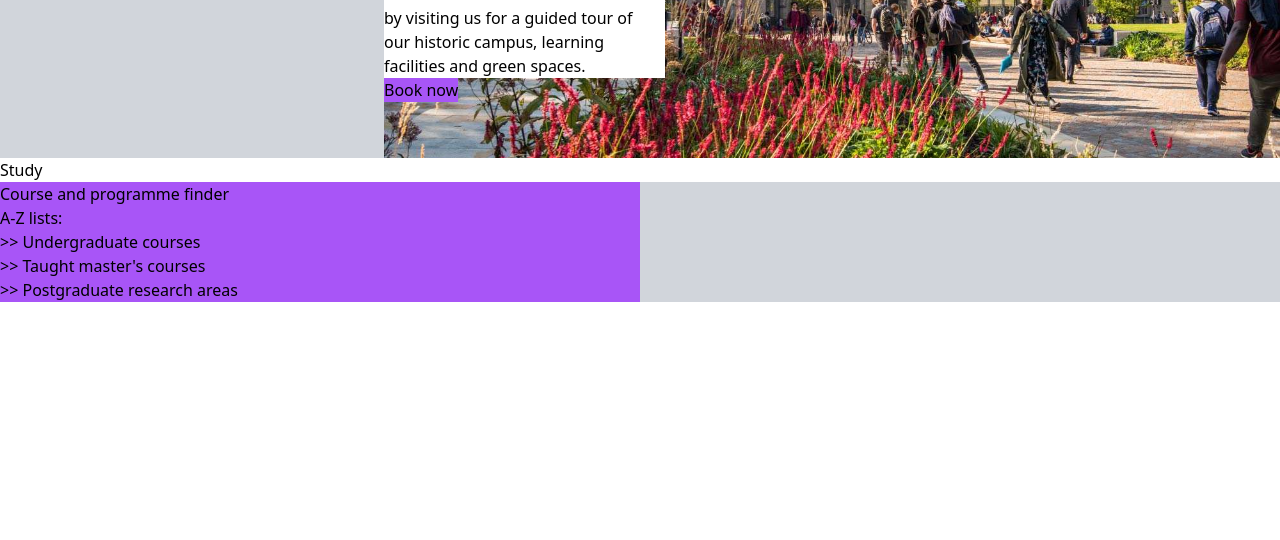
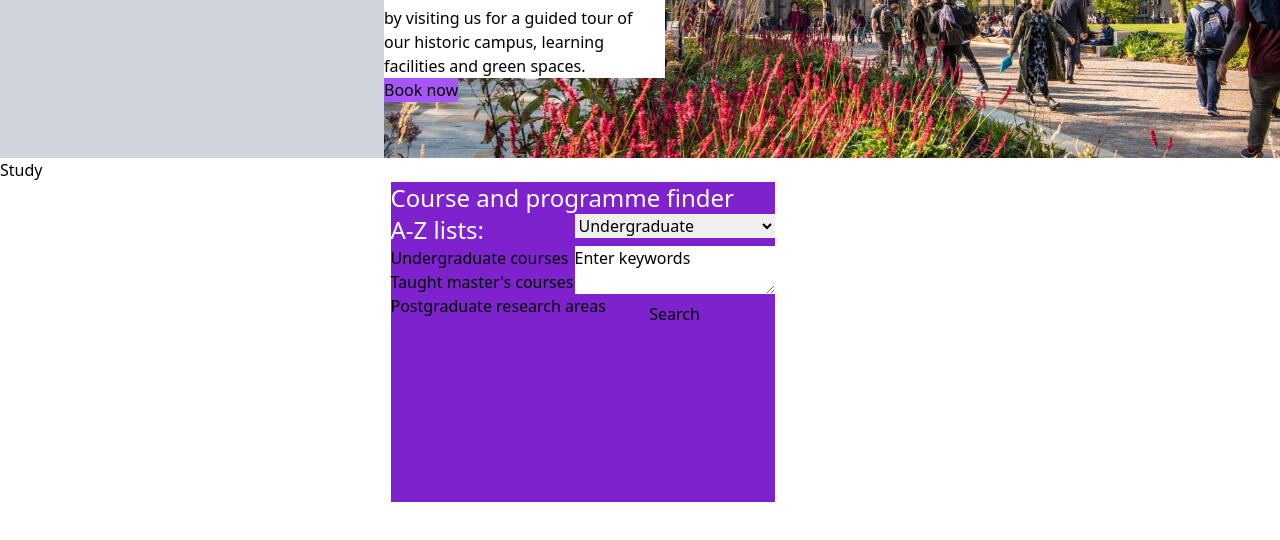
Before and after one commit to adeline333/manchester_uni_cloning1, a website: page index.html in a window 1280 px wide. Shown: the part 216-756 px from the top of the page. Drawn offline with nearby package versions, Linux system fonts and the light colour scheme.

Commit message:
working on the second section

```diff
--- a/index.html
+++ b/index.html
@@ -82,16 +82,33 @@
 
 
 
-    <div class="grid grid-cols-2">
+    <div class="grid grid-cols-2 gap-0 place-items-center">
 
-      <div class="bg-purple-500">
-        <p>Course and programme finder</p>
-                <div>
-                  <p>A-Z lists:</p>
-                  <p> >> Undergraduate courses</p>
-                  <p> >> Taught master's courses</p>
-                  <p> >> Postgraduate research areas</p>
+      <div class="bg-purple-700 w-3/5 -mr-[525px] h-80 relative " >
+        <p class=" text-white font-thin text-2xl">Course and programme finder</p>
+                <div class="absolute">
+                  <p class=" text-white font-thin text-2xl  ">A-Z lists:</p>
+                  <p clas=" text-yellow-300">Undergraduate courses</p>
+                  <p class=""> Taught master's courses</p>
+                  <p class=""> Postgraduate research areas</p>
                 </div>
+
+
+                      <div class=" grid grid-rows-1 gap-2 absolute right-0">
+                <select name="" id="" class="">
+                      <option value="">Undergraduate</option>
+                      <option value="">Taught master's</option>
+                      <option value="">Postgraduate research</option>
+
+                </select>
+
+
+
+                <textarea name="" id="">Enter keywords</textarea>
+                <button>Search</button>
+
+                </div>
+
 
       </div>
 
@@ -99,8 +116,10 @@
 
 
 
-      <div class="bg-gray-300">
-
+      <div class="bg-gray-300 w-2/6 -ml-[600px] h-80">
+            <h2> Your home at Manhester</h2>
+            <p> Applications for student accomodation are now open for you to secure your place.</p>
+            <a href="" class=" text-purple-400">Find a room ></a>
       </div>
 
     </div>
```
Also changed, not shown: 2 other files.
